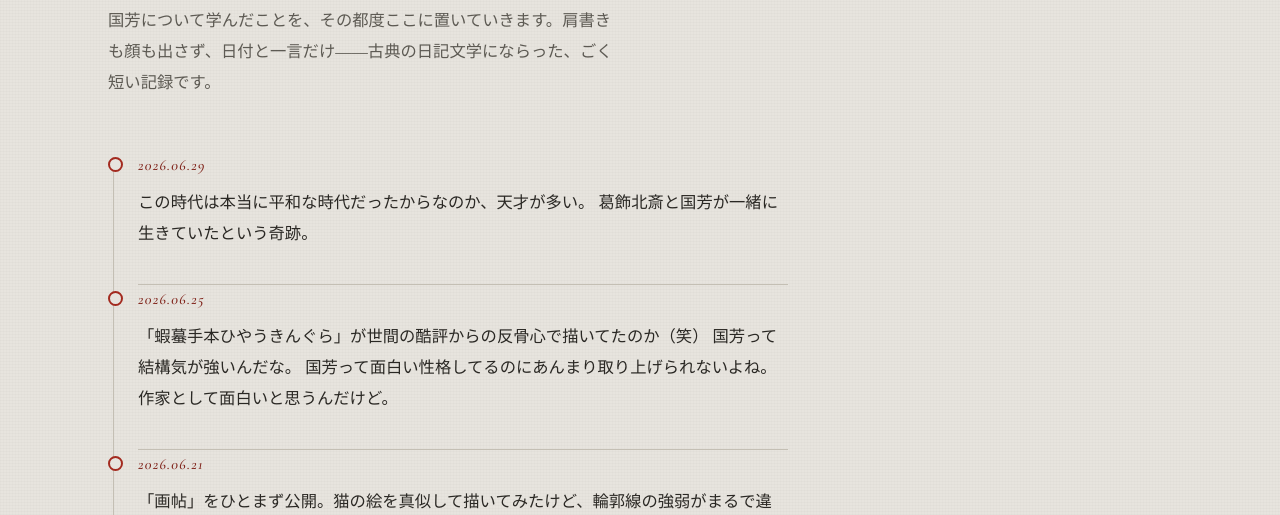
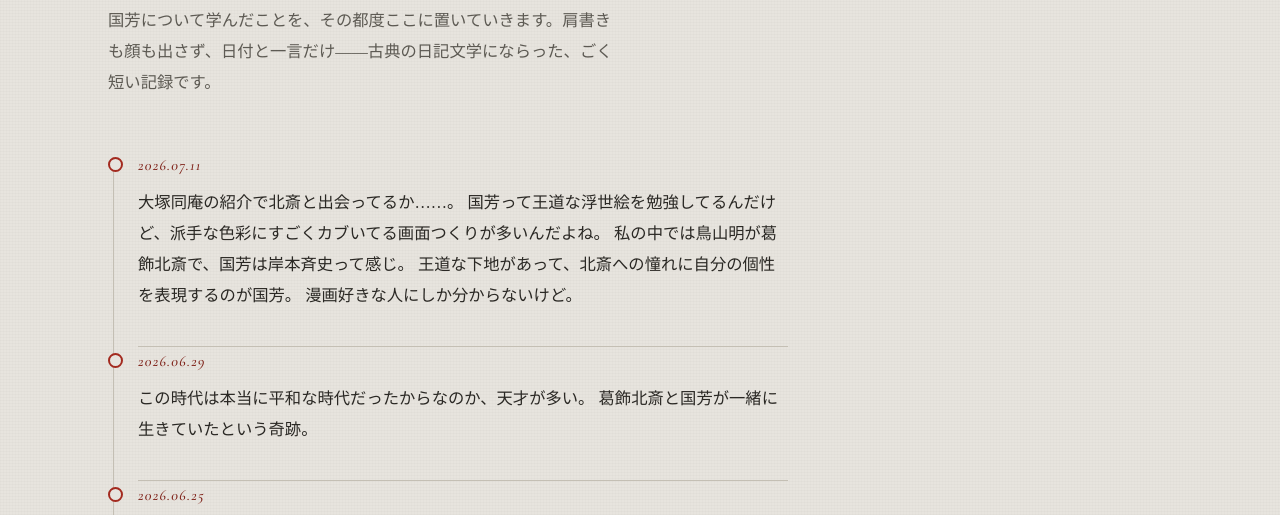
Before and after one commit to Azaleacreativeroom888/fan-kuniyoshi, a plain HTML site: page blog.html in a window 1280 px wide. Shown: the part 261-776 px from the top of the page. Drawn offline with nearby package versions, Linux system fonts and the light colour scheme.

Commit message:
Update blog.html

```diff
--- a/blog.html
+++ b/blog.html
@@ -267,6 +267,15 @@
     <div class="timeline">
 
       <article class="entry">
+        <time datetime="2026-07-11">2026.07.11</time>
+        <p>大塚同庵の紹介で北斎と出会ってるか……。
+        国芳って王道な浮世絵を勉強してるんだけど、派手な色彩にすごくカブいてる画面つくりが多いんだよね。
+        私の中では鳥山明が葛飾北斎で、国芳は岸本斉史って感じ。
+        王道な下地があって、北斎への憧れに自分の個性を表現するのが国芳。
+        漫画好きな人にしか分からないけど。</p>
+      </article>
+
+      <article class="entry">
         <time datetime="2026-06-29">2026.06.29</time>
         <p>この時代は本当に平和な時代だったからなのか、天才が多い。
           葛飾北斎と国芳が一緒に生きていたという奇跡。</p>
@@ -274,7 +283,20 @@
 
       <article class="entry">
         <time datetime="2026-06-25">2026.06.25</time>
-        <p>「蝦蟇手本ひやうきんぐら」が世間の酷評からの反骨心で描いてたのか（笑）
+        <p>「公儀に逆らった赤穂浪士を称えることはご法度であり、
+          あくまで戯曲化され、舞台で演じられる役柄として描くしかなかった。<br>
+          （省略）<br>
+          「お犬様に餌をあげ愛でる義士」「西洋絵画のような筆調の夜空」
+          （右下の「作品」画像も参照）などは、
+          国芳が生み出した迫真の人物像および背景であったが、
+          派手な浮世絵を見慣れている当時の人々にとって写実的な肖像画や歴史・事件絵は受け容れられず、すぐに打ち切りとなった。
+          世間の酷評に憤慨した国芳は意趣晴らしに、
+          赤穂浪士を全員化け物のような姿に描いた。
+          また、義士が指さして笑われている『ばか手本忠臣蔵』、
+          義士がみなガマガエルになった『蝦蟇手本ひやうきんぐら』
+          と義士を矮小・滑稽化した作品群を続けて発表、
+          「日本一のあほうのかゞみ」と義士を茶化した大判錦絵まで書くに至る。」（wikipedia）<br>
+        「蝦蟇手本ひやうきんぐら」が世間の酷評からの反骨心で描いてたのか（笑）
         国芳って結構気が強いんだな。
         国芳って面白い性格してるのにあんまり取り上げられないよね。
         作家として面白いと思うんだけど。</p>
```
